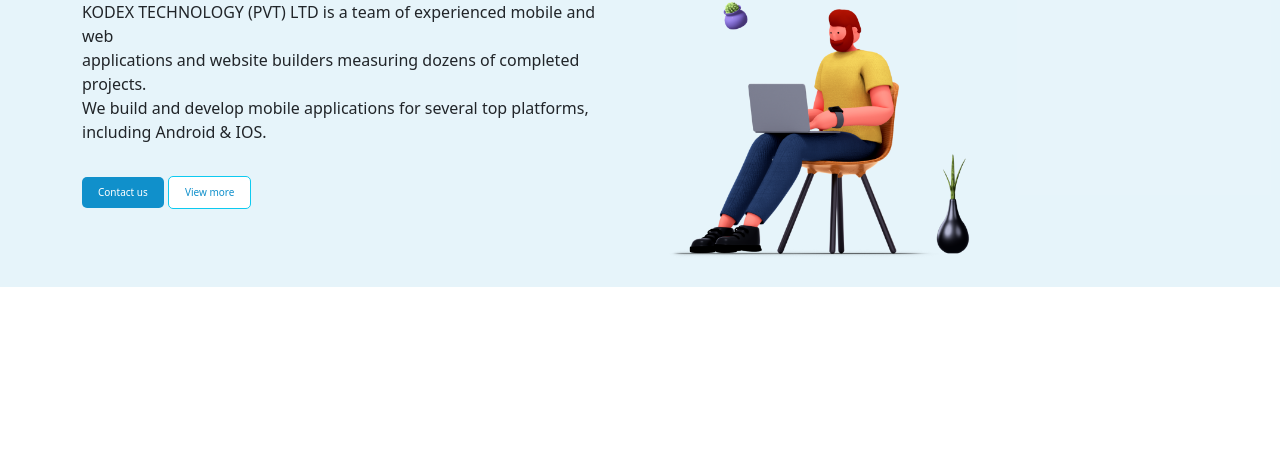
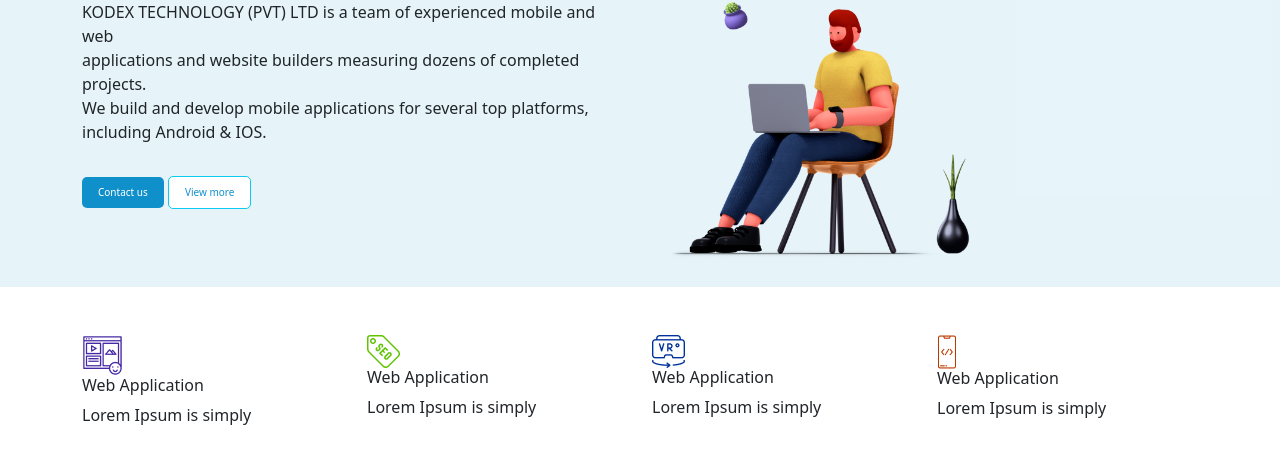
Before and after one commit to ablakulova/boostrapppp, a plain HTML site: page index.html in a window 1280 px wide. Shown: the part 314-778 px from the top of the page. Drawn offline with nearby package versions, Linux system fonts and the light colour scheme.

Commit message:
lorem end

```diff
--- a/index.html
+++ b/index.html
@@ -53,7 +53,50 @@
         </div>
     </div>
 </section>
+<section id="lorem" class="bg-white">
+    <div class="container">
+        <div class="row">
+            <div class="col-lg-3 mt-5">
+                <img src="image/website-content%201.png" alt="website" class="img-fluid">
+                <h6>
+                    Web Application
+                </h6>
+                <p>
+                    Lorem Ipsum is simply
+                </p>
+            </div>
+            <div class="col-lg-3 mt-5">
+                <img src="image/seo-tag%201.png" alt="seo-tag" class="img-fluid">
+                <h6>
+                    Web Application
+                </h6>
+                <p>
+                    Lorem Ipsum is simply
+                </p>
+            </div>
+            <div class="col-lg-3 mt-5">
+                <img src="image/immersive%201.png" alt="immersive" class="img-fluid">
+                <h6>
+                    Web Application
+                </h6>
+                <p>
+                    Lorem Ipsum is simply
+                </p>
+            </div>
+            <div class="col-lg-3 mt-5">
+               <img src="image/Group.png" alt="group" class="img-fluid">
+                <h6>
+                    Web Application
+                </h6>
+                <p>
+                    Lorem Ipsum is simply
+                </p>
+            </div>
 
+        </div>
+
+    </div>
+</section>
 
 <!--boostrap-5-->
 <script src="https://cdn.jsdelivr.net/npm/bootstrap@5.3.3/dist/js/bootstrap.bundle.min.js" integrity="sha384-YvpcrYf0tY3lHB60NNkmXc5s9fDVZLESaAA55NDzOxhy9GkcIdslK1eN7N6jIeHz" crossorigin="anonymous"></script>
```
